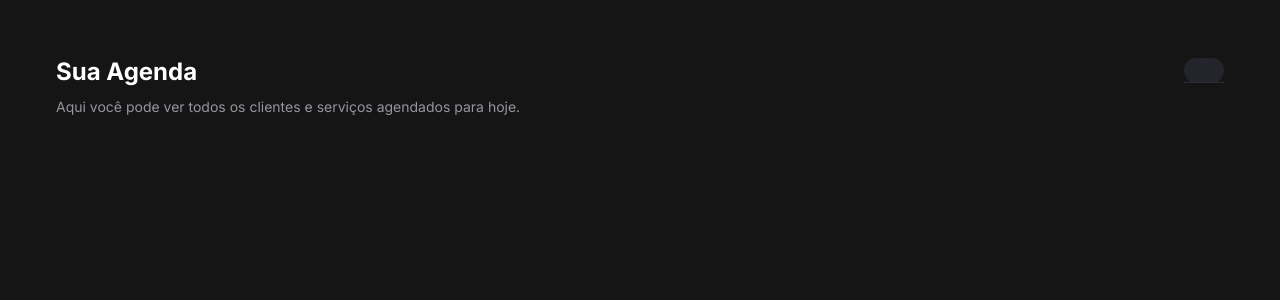
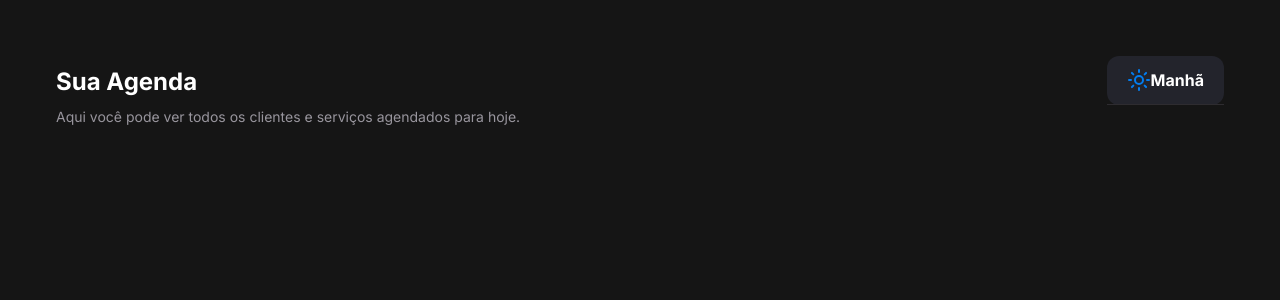
Before and after one commit to davsoliveira/pet-shop, a Next.js app: page / in a window 1280 px wide. Shown: the top 300 px of the page. Built offline with nearby package versions, Linux system fonts and the light colour scheme.

Commit message:
feat: continuar home

```diff
--- a/app/page.tsx
+++ b/app/page.tsx
@@ -47,7 +47,7 @@ export default function Home() {
             Aqui você pode ver todos os clientes e serviços agendados para hoje.
           </p>
         </div>
-        <PeriodSection period={[]} />
+        <PeriodSection period={{ type: 'morning', title: 'Manhã' }} />
       </div>
     </div>
   );
--- a/components/period-section/period-section.tsx
+++ b/components/period-section/period-section.tsx
@@ -1,7 +1,10 @@
 import { Cloudy, Moon, Sun } from 'lucide-react';
 
 type PeriodSectionProps = {
-  period: any;
+  period: {
+    type: 'morning' | 'afternoon' | 'evening';
+    title: string;
+  };
 };
 
 const periodIcons = {
@@ -13,7 +16,7 @@ export const PeriodSection = ({ period }: PeriodSectionProps) => {
   return (
     <section className="mb-8 bg-background-tertiary rounded-xl">
       <div className="flex items-center px-5 py-3 justify-between border-b border-[#2E2C30]">
-        <div>{periodIcons[period.type]}</div>
+        <div>{periodIcons[period?.type]}</div>
         <h2 className="text-label-large-size text-content-primary">
           {period.title}
         </h2>
```
